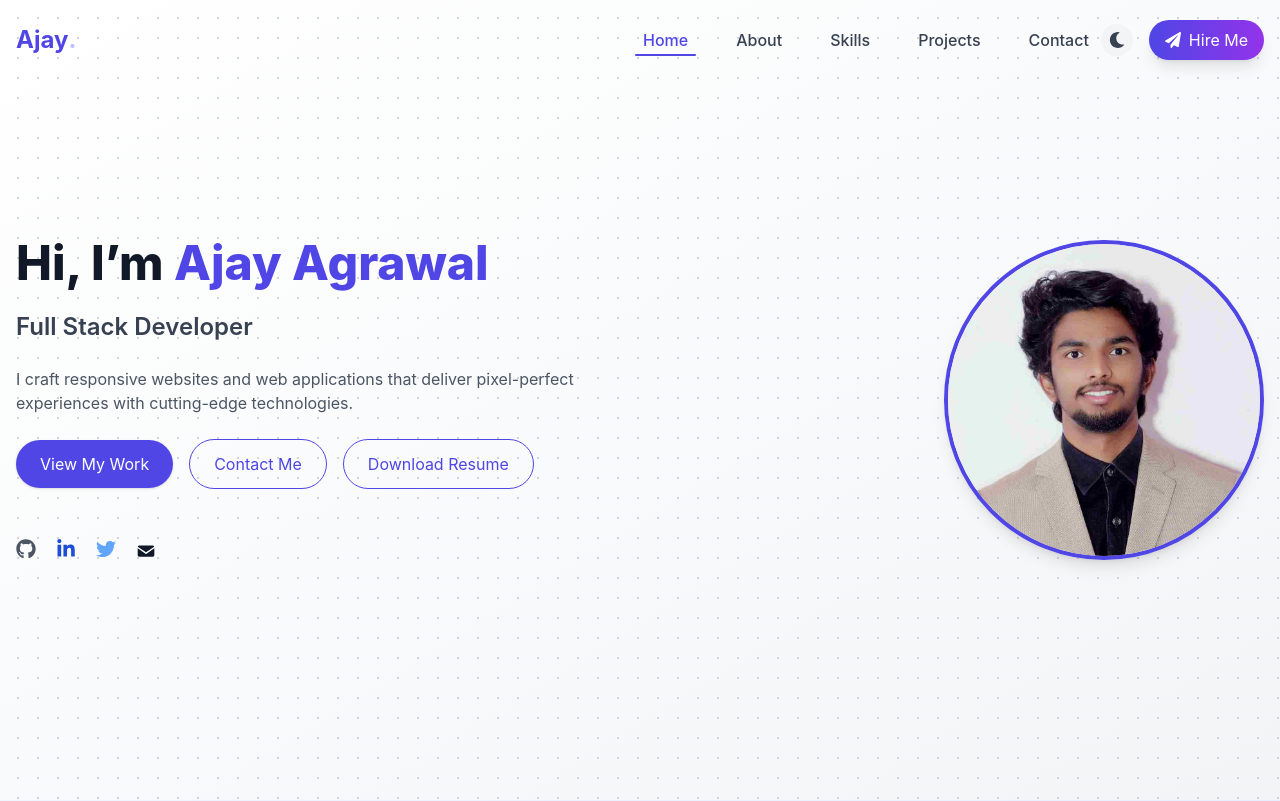
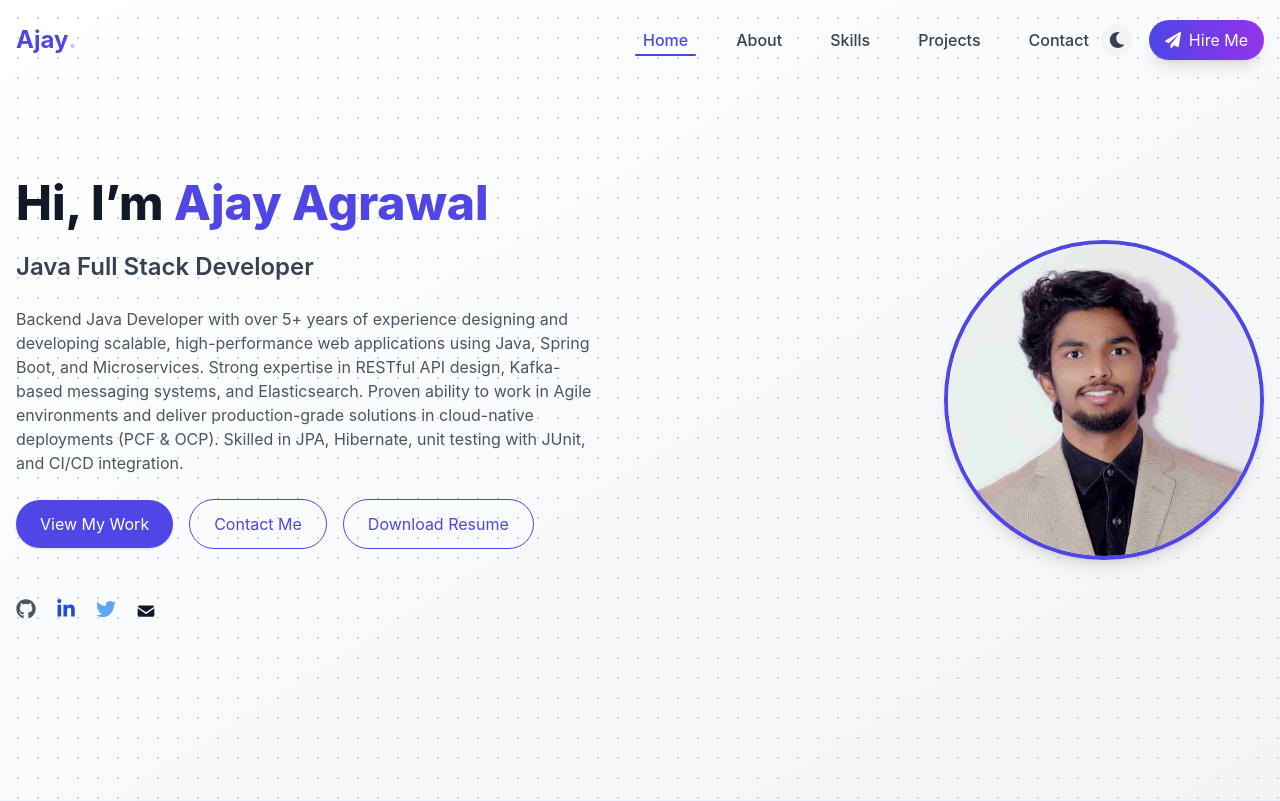
Before and after one commit to ajayagrawal1905/ajayagrawal, a React (Vite) app: page / in a window 1280 px wide. Shown: the top 801 px of the page. Built offline with nearby package versions, Linux system fonts and the light colour scheme.

Commit message:
Update Hero.jsx for basic profile details

```diff
--- a/src/Components/Hero.jsx
+++ b/src/Components/Hero.jsx
@@ -19,10 +19,16 @@ return (
                     Hi, I’m <span className="text-indigo-600 dark:text-indigo-400">Ajay Agrawal</span>
                 </h1>
                 <h2 className="text-xl sm:text-2xl font-semibold text-gray-700 dark:text-gray-300">
-                    Full Stack Developer
+                    Java Full Stack Developer
                 </h2>
                 <p className="text-gray-600 dark:text-gray-400 max-w-xl">
-                    I craft responsive websites and web applications that deliver pixel-perfect experiences with cutting-edge technologies.
+                    Backend Java Developer with over 5+ years of experience designing and
+developing scalable, high-performance web applications using Java,
+Spring Boot, and Microservices. Strong expertise in RESTful API design,
+Kafka-based messaging systems, and Elasticsearch. Proven ability to
+work in Agile environments and deliver production-grade solutions in
+cloud-native deployments (PCF & OCP). Skilled in JPA, Hibernate, unit
+testing with JUnit, and CI/CD integration.
                 </p>
 
                 {/* Call-to-Actions */}
@@ -44,7 +50,7 @@ return (
                         Contact Me
                     </a>
                     <a
-                        href="https://drive.google.com/file/d/1vypp7jKZcWShIaC3s-cc2bhbAYebL-Yn/view?usp=sharing"
+                        href="https://drive.google.com/file/d/1BLeKo4L_k_L9uUahD2mtOTh7B8JFC9s-/view?usp=drivesdk"
                         className="px-6 py-3 border border-indigo-600 text-indigo-600 dark:text-indigo-400 dark:border-indigo-400 rounded-full hover:bg-indigo-100 dark:hover:bg-indigo-900 transition duration-300"
                         target="_blank"
                         rel="noopener noreferrer"
```
